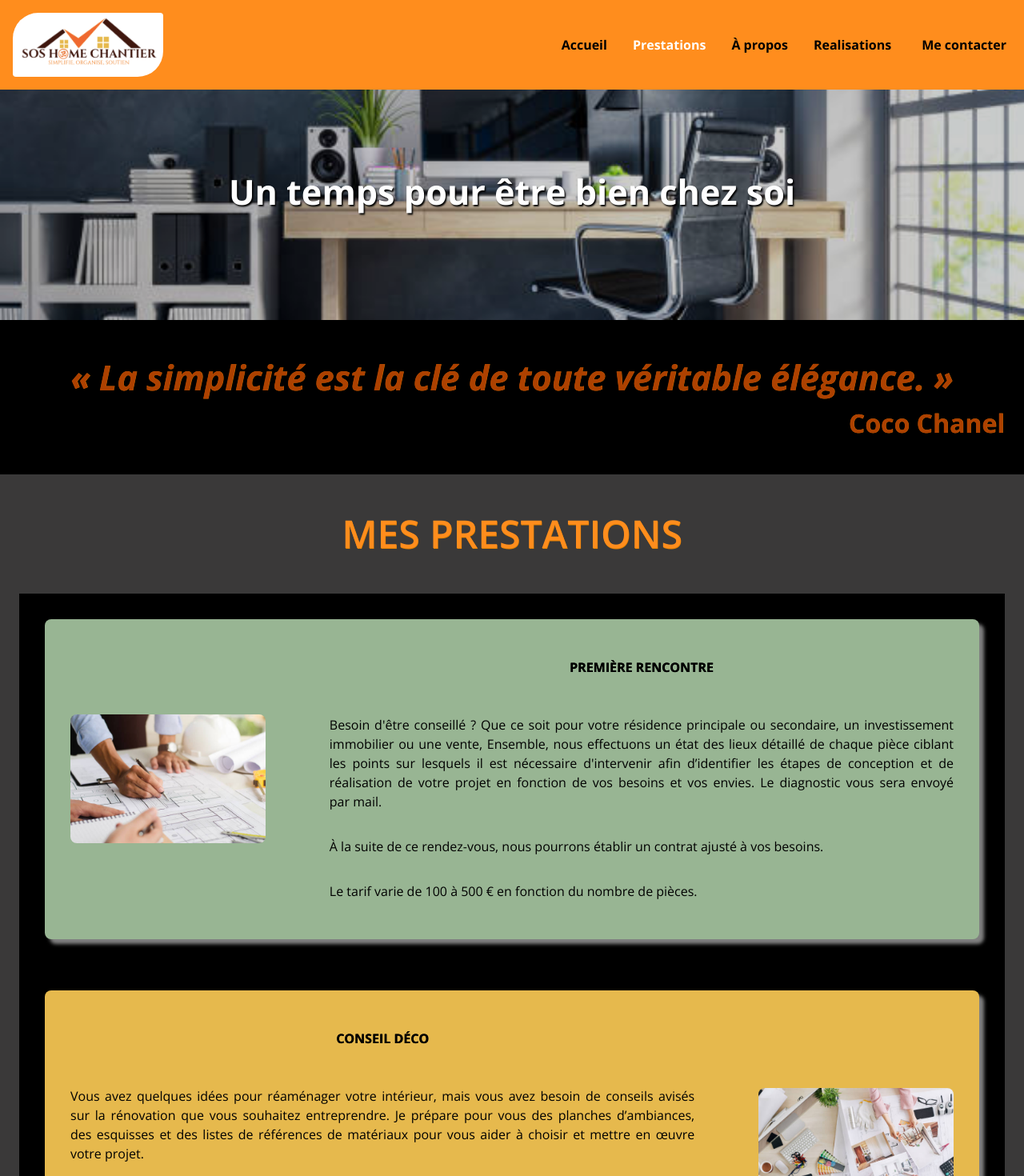
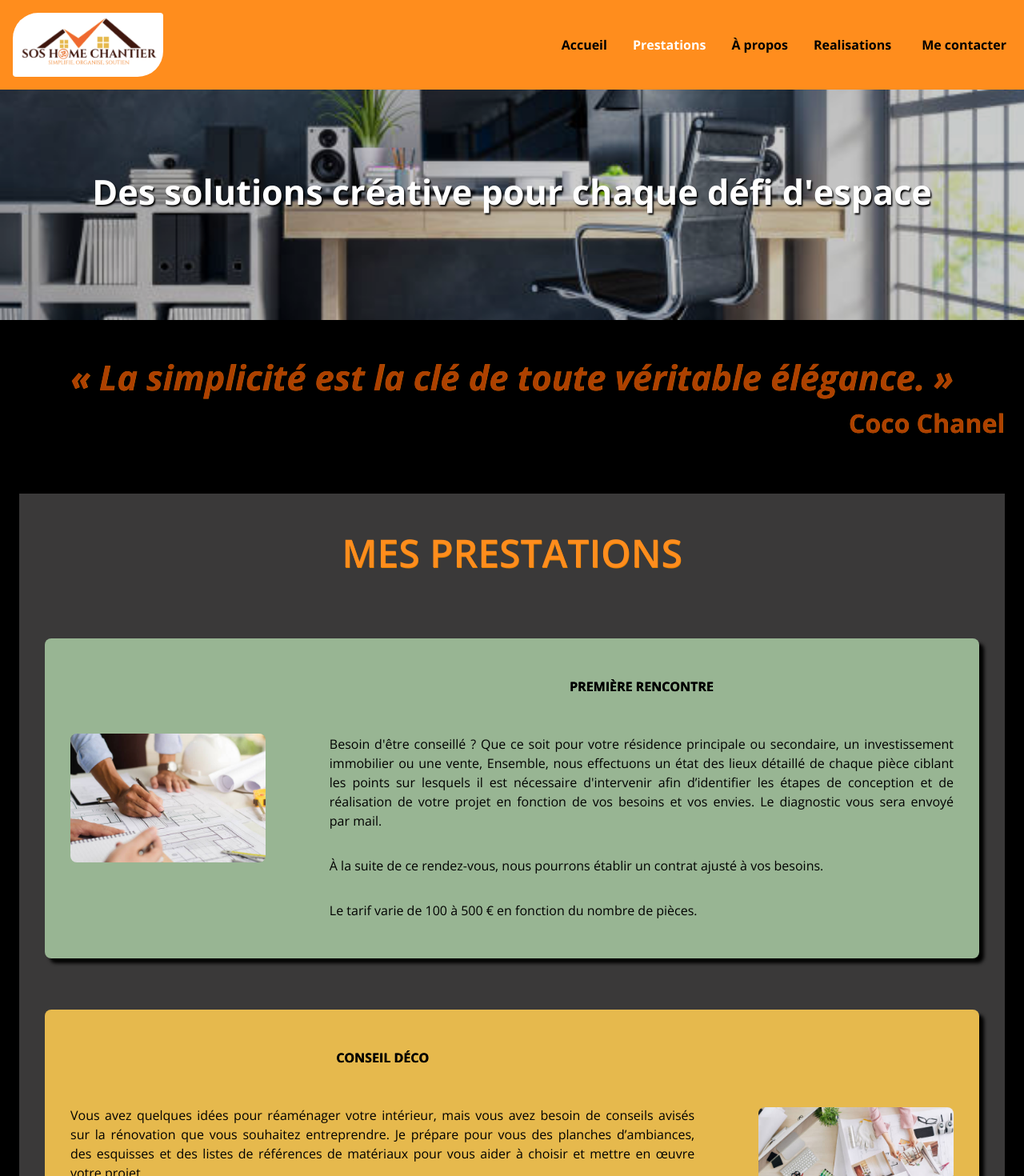
Before and after one commit to NicolasBaguet/SOS_Home_Chantier, a React (Vite) app: page /prestations in a window 1280 px wide. Shown: the top 1470 px of the page at 80% size. Built offline with nearby package versions, Linux system fonts and the light colour scheme.

Commit message:
vignette about

```diff
--- a/src/components/App/App.scss
+++ b/src/components/App/App.scss
@@ -86,10 +86,9 @@ ul {
   }
 }
 .content{
+  background-color: vars.$dark-color;
   @media(min-width: 500px){
-    border-left: vars.$dark-color solid 1.5em;
-    border-right: vars.$dark-color solid 1.5em;
-  }
+    border: black solid 1.5em;  }
   a{
     color: black;
     width: 95%;
--- a/src/pages/About/About.scss
+++ b/src/pages/About/About.scss
@@ -12,17 +12,18 @@
     box-shadow: 6px 6px 4px grey;
     display: flex;
     overflow: hidden;
+    box-shadow: 6px 6px 4px black;
+    @media(min-width: 800px){
+      width: 45%;
+    }
     .serviceImg{
       height: 70%;
-      width: 20em;
+      width: 15em;
       margin: auto;
-      @media(max-width: 800px){
-        display: none;
-      }
-      img{
+      &>*{
         height: 100%;
+        color: vars.$orange-dark;
         object-fit: cover;
-        border-radius: 0.5em;
       }
     }
     .serviceTxt{
@@ -40,19 +41,11 @@
     }
   }
   .serviceA{
+    flex-direction: column;
     background-color: vars.$green;
-    .serviceTxt{
-      @media(min-width: 800px){
-        padding-left: 5em;
-      }
-    }
   }
   .serviceB{
+    flex-direction: column-reverse;
     background-color: vars.$brown;
-    .serviceTxt{
-      @media(min-width: 800px){
-        padding-right: 5em;
-      }
-    }
   }
   }
--- a/src/pages/About/About.tsx
+++ b/src/pages/About/About.tsx
@@ -1,4 +1,11 @@
+import { FontAwesomeIcon } from "@fortawesome/react-fontawesome";
 import "./About.scss";
+import {
+	faGears,
+	faHandHoldingHeart,
+	faHandsPraying,
+	faPeopleArrows,
+} from "@fortawesome/free-solid-svg-icons";
 
 function About() {
 	return (
@@ -6,7 +13,7 @@ function About() {
 			<section className="hero">
 				<div className="backgroundImg">
 					<div className="filterblack">
-						<h2>Un temps pour être bien chez soi</h2>
+						<h2>Chaque projet débute par une écoute active</h2>
 					</div>
 				</div>
 			</section>
@@ -22,7 +29,7 @@ function About() {
 				<div className="container">
 					<div className="serviceA">
 						<div className="serviceImg">
-							<img src="/plan_2.jpg" alt="dessin ou logo" />
+							<FontAwesomeIcon icon={faHandsPraying} />
 						</div>
 						<div className="serviceTxt">
 							<h4>Respect de notre environnement</h4>
@@ -80,12 +87,12 @@ function About() {
 							</p>
 						</div>
 						<div className="serviceImg">
-							<img src="/travail_1.jpg" alt="dessin ou logo" />
+							<FontAwesomeIcon icon={faHandHoldingHeart} />
 						</div>
 					</div>
 					<div className="serviceA">
 						<div className="serviceImg">
-							<img src="/travail_2.jpg" alt="dessin ou logo" />
+							<FontAwesomeIcon icon={faPeopleArrows} />
 						</div>
 						<div className="serviceTxt">
 							<h4>Écoute des Besoins</h4>
@@ -139,7 +146,7 @@ function About() {
 							</p>
 						</div>
 						<div className="serviceImg">
-							<img src="/bureau.jpg" alt="dessin ou logo" />
+							<FontAwesomeIcon icon={faGears} />
 						</div>
 					</div>
 				</div>
--- a/src/pages/Home/Home.scss
+++ b/src/pages/Home/Home.scss
@@ -19,7 +19,7 @@
     width: 100%;
     min-height: 15rem;
     background-color: vars.$blue;
-    box-shadow: 6px 6px 4px grey;
+    box-shadow: 6px 6px 4px black;
     display: flex;
     overflow: hidden;
     gap: 4em;
--- a/src/pages/NoFound/NoFound.scss
+++ b/src/pages/NoFound/NoFound.scss
@@ -4,4 +4,8 @@
   .backgroundImg{
     background-image: url("/lions.png");
   }
+  h4{
+    color: white;
+    padding: 2em;
+  }
 }
--- a/src/pages/NoFound/NoFound.tsx
+++ b/src/pages/NoFound/NoFound.tsx
@@ -6,18 +6,21 @@ function NoFound() {
 			<section className="hero">
 				<div className="backgroundImg">
 					<div className="filterblack">
-						<h2>Un temps pour être bien chez soi</h2>
+						<h2>Les erreurs sont les portes de la découverte</h2>
 					</div>
 				</div>
 			</section>
 			<div className="citation">
 				<h2 className="citationTxt">
-					« La simplicité est la clé de toute véritable élégance. »
+					« Une personne qui n'a jamais fait d'erreur n'a jamais rien essayé de
+					nouveau. »
 				</h2>
-				<h2 className="citationAuthor">Coco Chanel</h2>
+				<h2 className="citationAuthor">Albert Einstein</h2>
 			</div>
-			<h3>404 Page non trouvée</h3>
-			<p>La page actuelle n'existe pas.</p>
+			<div className="content">
+				<h3>erreur 404</h3>
+				<h4>La page actuelle n'existe pas</h4>
+			</div>
 		</div>
 	);
 }
--- a/src/pages/Prestations/Prestations.scss
+++ b/src/pages/Prestations/Prestations.scss
@@ -10,7 +10,7 @@
     border-radius: 0.5em;
     width: 100%;
     min-height: 25rem;
-    box-shadow: 6px 6px 4px grey;
+    box-shadow: 6px 6px 4px black;
     display: flex;
     overflow: hidden;
     .serviceImg{
--- a/src/pages/Prestations/Prestations.tsx
+++ b/src/pages/Prestations/Prestations.tsx
@@ -6,7 +6,7 @@ function Prestations() {
 			<section className="hero">
 				<div className="backgroundImg">
 					<div className="filterblack">
-						<h2>Un temps pour être bien chez soi</h2>
+						<h2>Des solutions créative pour chaque défi d'espace</h2>
 					</div>
 				</div>
 			</section>
--- a/src/pages/Realisations/Realisations.scss
+++ b/src/pages/Realisations/Realisations.scss
@@ -16,6 +16,9 @@
     overflow: hidden;
     display: flex;
     align-items: center;
+    &>*{
+      box-shadow: 6px 6px 4px black;
+    }
     @media(max-width: 800px){
       flex-direction: column;
     }
--- a/src/pages/Realisations/Realisations.tsx
+++ b/src/pages/Realisations/Realisations.tsx
@@ -8,7 +8,7 @@ function Realisations() {
 			<section className="hero">
 				<div className="backgroundImg">
 					<div className="filterblack">
-						<h2>Un temps pour être bien chez soi</h2>
+						<h2>Transformer vos rêves en réalité</h2>
 					</div>
 				</div>
 			</section>
```
